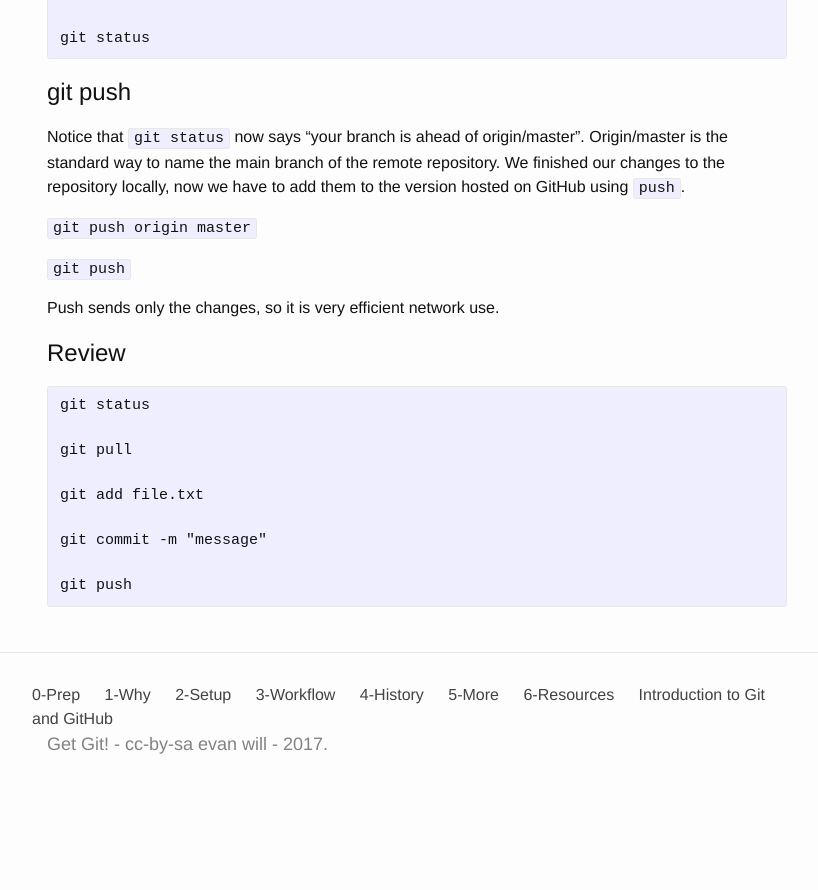
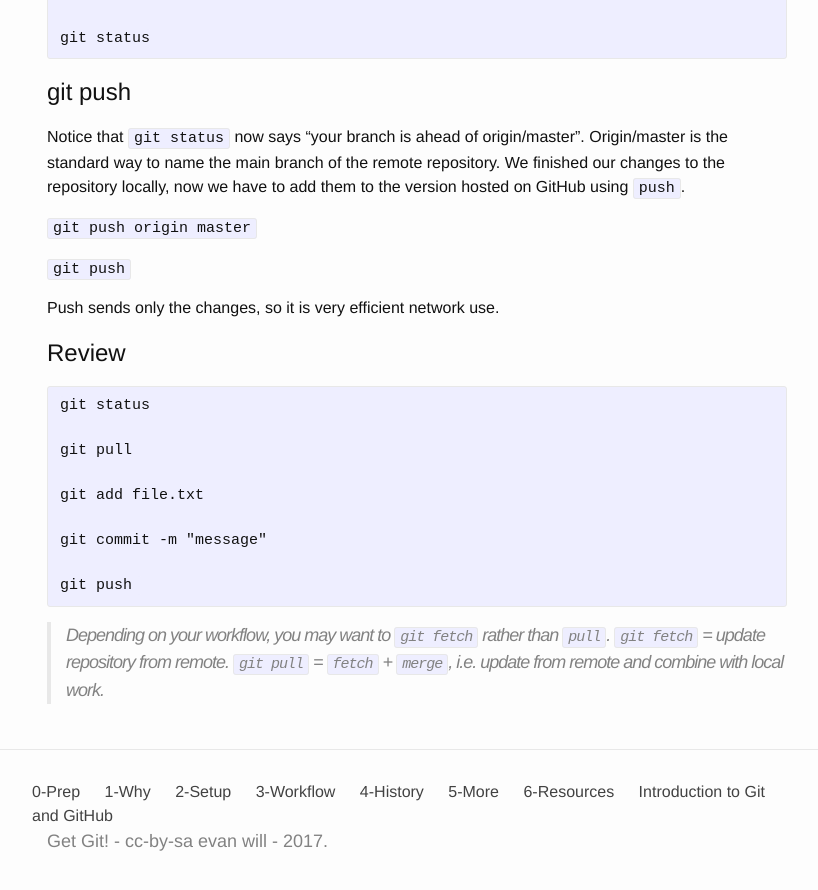
Before and after one commit to uidaholib/get-git, a Jekyll site: the page built from 3workflow.md, in a window 1280 px wide and 900 px high, scrolled down 2231 px. Shown: the top 890 px of the window, without its empty margins (223-1041 px from the left). Built offline with Jekyll 4.4.1, drawn with Linux system fonts in a browser that asks for light colours; before the commit the page ends 3034 px from its top, so only the background shows below that.

Commit message:
add fetch

````diff
--- a/3workflow.md
+++ b/3workflow.md
@@ -123,3 +123,7 @@ git commit -m "message"
 
 git push
 ```
+
+> Depending on your workflow, you may want to `git fetch` rather than `pull`.
+> `git fetch` = update repository from remote.
+> `git pull` = `fetch` + `merge`, i.e. update from remote and combine with local work.
````
